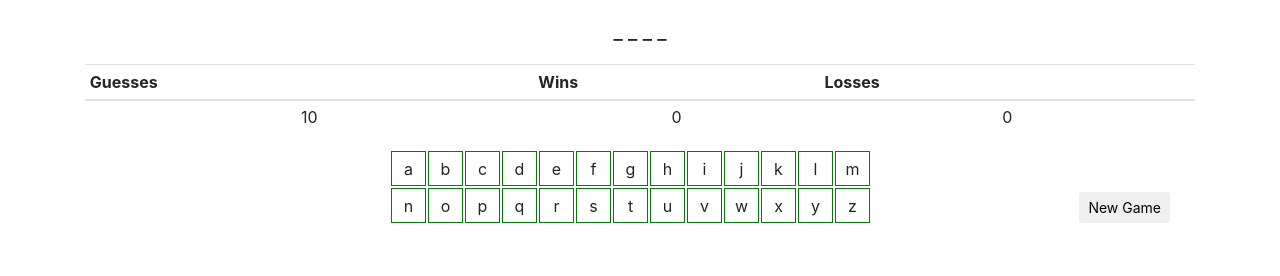
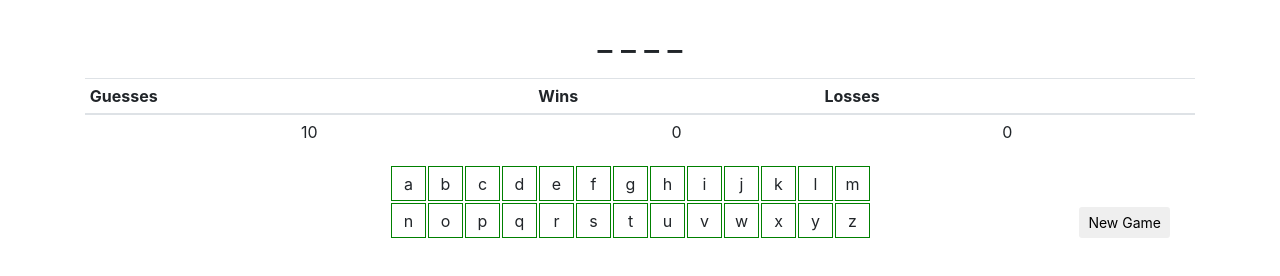
Before and after one commit to abovino/Hangman, a website built with webpack: page src/index.html in a window 1280 px wide. Built offline with nearby package versions, Linux system fonts and the light colour scheme.

```diff
--- a/src/index.html
+++ b/src/index.html
@@ -9,7 +9,7 @@
 </head>
 <body>
   <div class="container">
-    <h5 id="word"></h5>
+    <h2 id="word"></h5>
     <table class='table table-sm'>
       <th>Guesses</th>
       <th>Wins</th>
```
